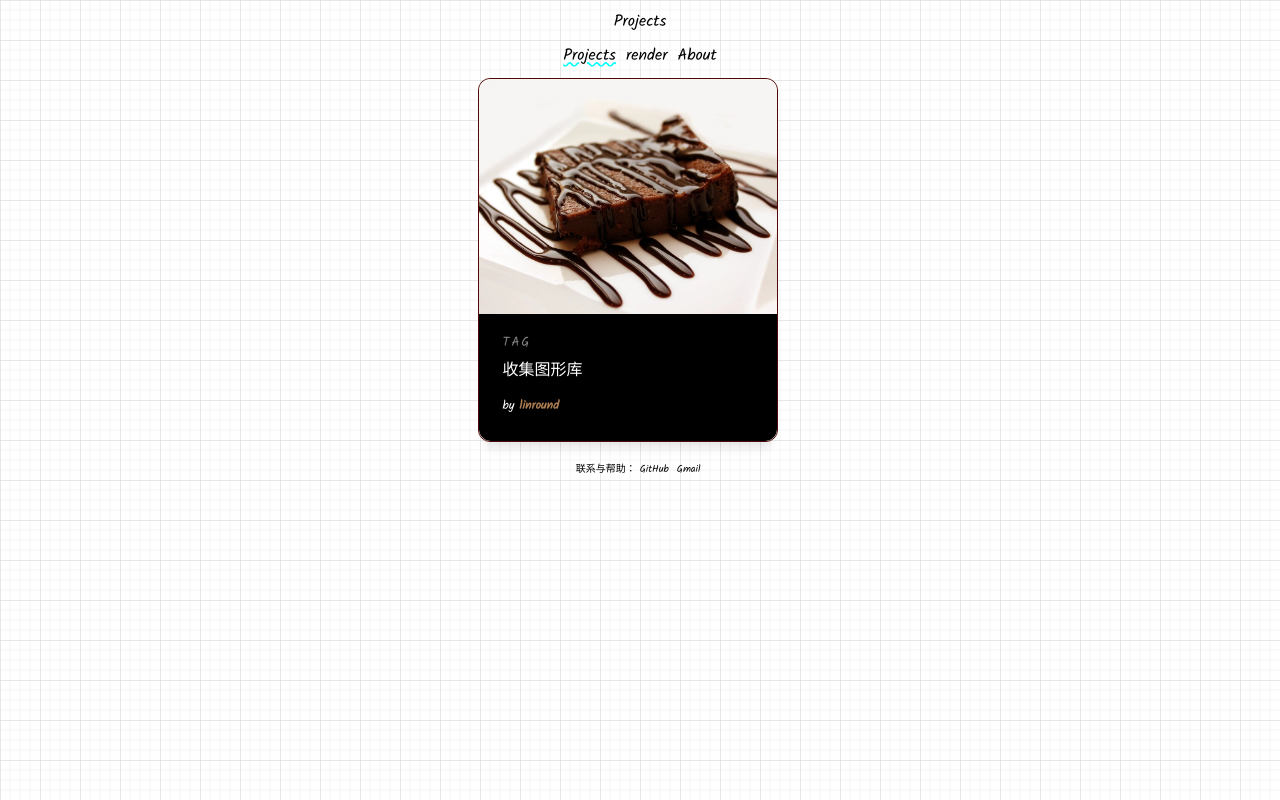
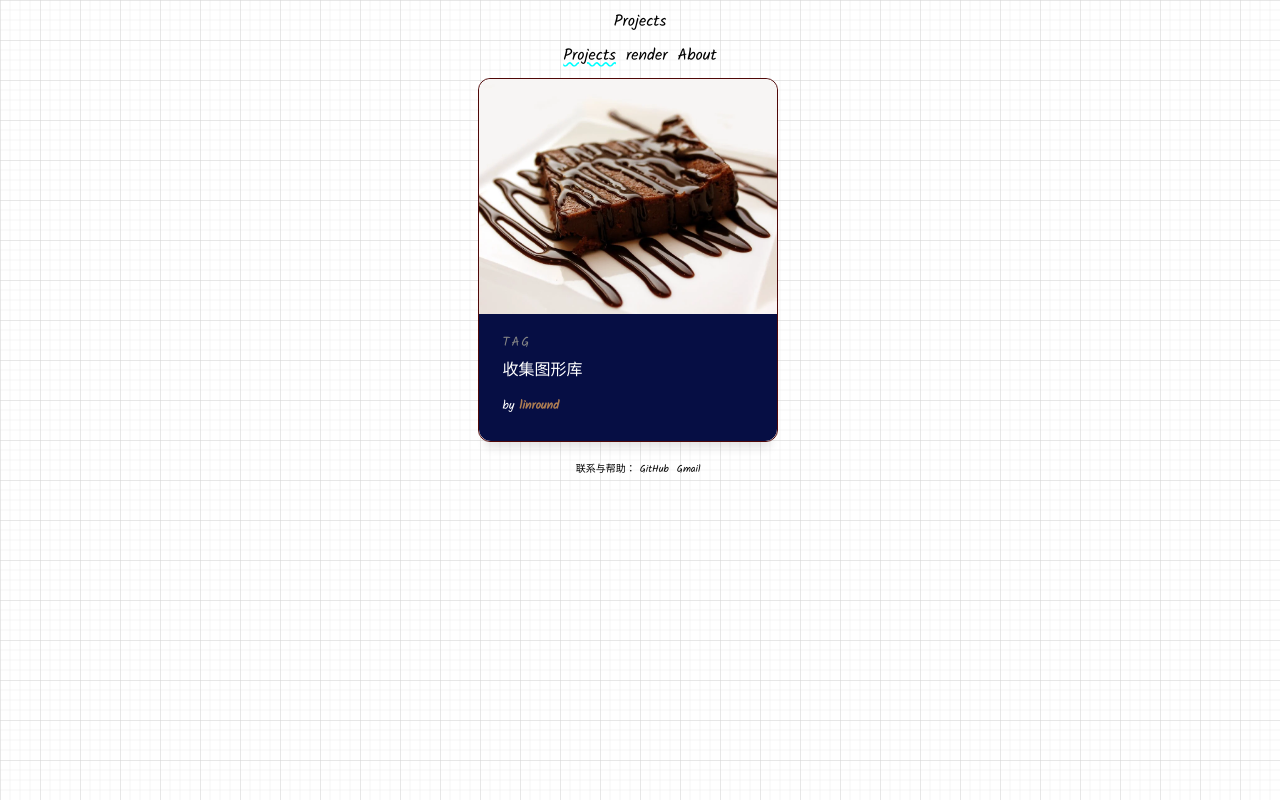
Before and after one commit to linround/me, a Next.js app: page /projects in a window 1280 px wide. Built offline with nearby package versions, Linux system fonts and the light colour scheme; no server answers.

Commit message:
refactor: card

```diff
--- a/app/projects/components/flexBoxExercise.module.css
+++ b/app/projects/components/flexBoxExercise.module.css
@@ -75,7 +75,7 @@
 
 .cardInfo{
   z-index: 2;
-  background-color: black;
+  background-color: #060e44;
   border-bottom-left-radius: 12px;
   border-bottom-right-radius: 12px;
   padding: 16px 24px 24px 24px;
```
